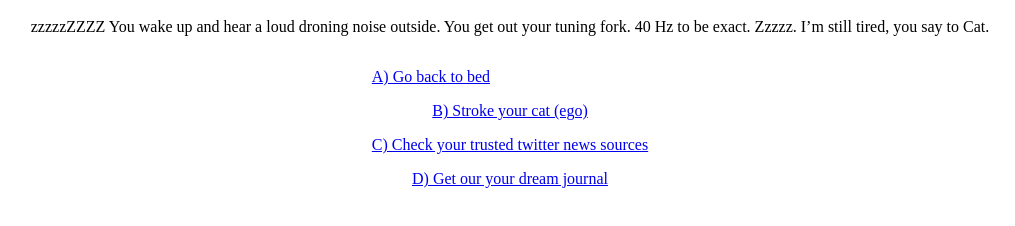
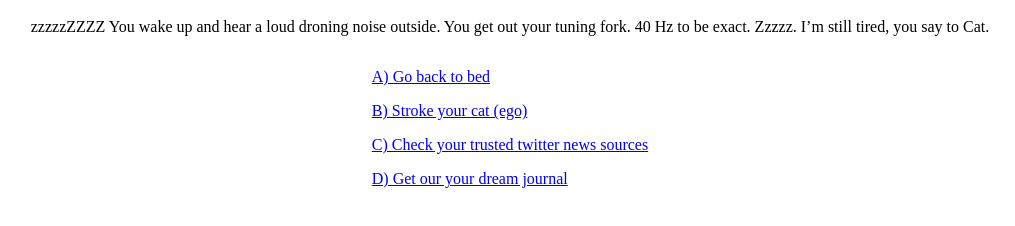
Before and after one commit to StoryPortal/StoryPortal.github.io, a plain HTML site: page P1Q1.html in a window 1280 px wide. Shown: the part 40-266 px from the top of the page, without its empty margins (130-1145 px from the left). Drawn offline with Linux system fonts and the light colour scheme.

Commit message:
changed class name to all Ps

```diff
--- a/P1Q1.html
+++ b/P1Q1.html
@@ -11,13 +11,13 @@
   <p class = "q1">
     <a href="https://StoryPortal.github.io/P1Q1A1.html">A) Go back to bed</a>
   </p>
-  <p>
+  <p class = "q1">
     <a href="https://StoryPortal.github.io/P1Q1A2.html">B) Stroke your cat (ego)</a>
   </p>
-  <p>
+  <p class = "q1">
     <a href="https://StoryPortal.github.io/P1Q2.html">C) Check your trusted twitter news sources</a>
   </p>
-  <p>
+  <p class = "q1">
     <a href="https://StoryPortal.github.io/P1Q1A.html">D) Get our your dream journal</a>
   </p>
 </div>
```
